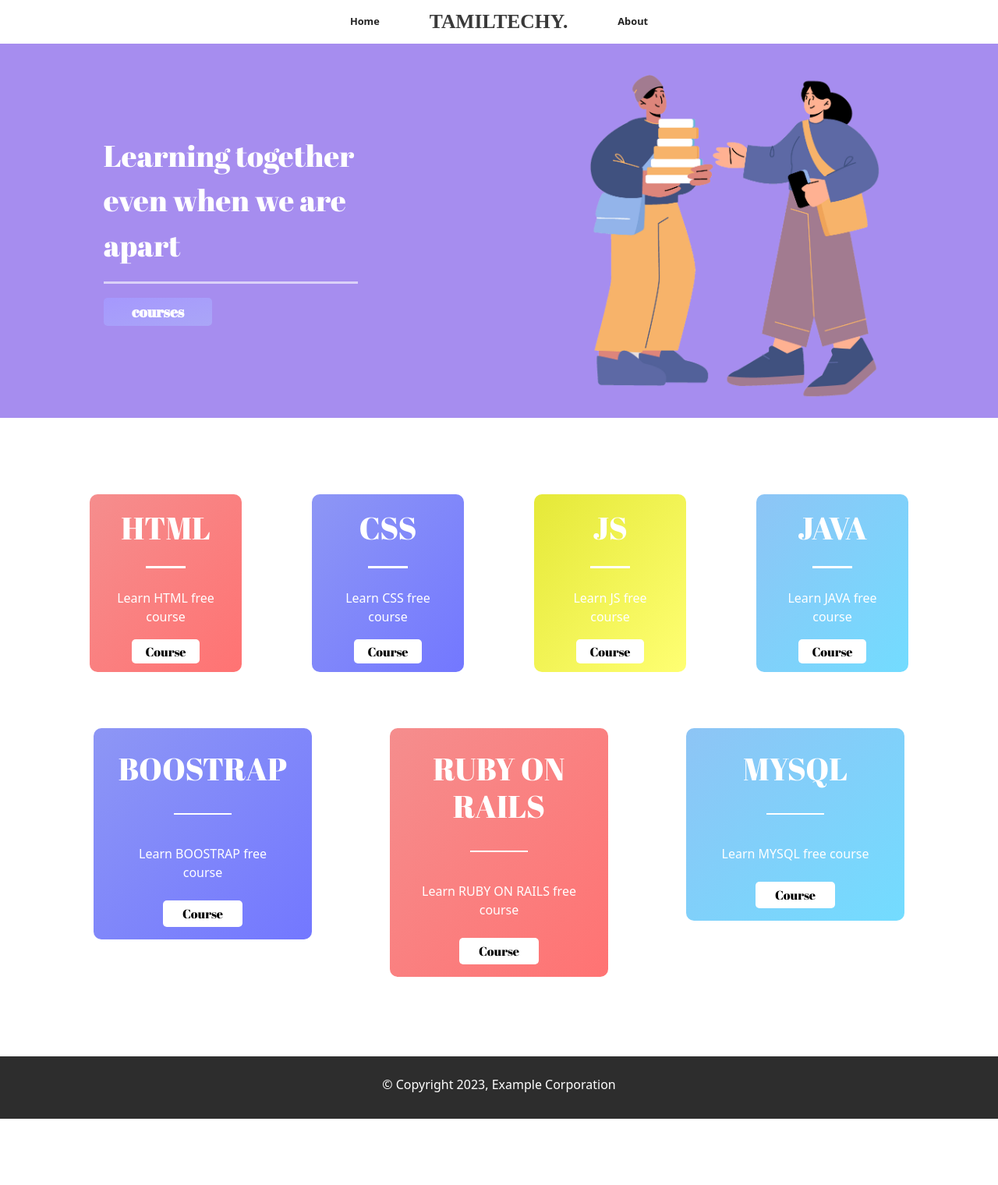
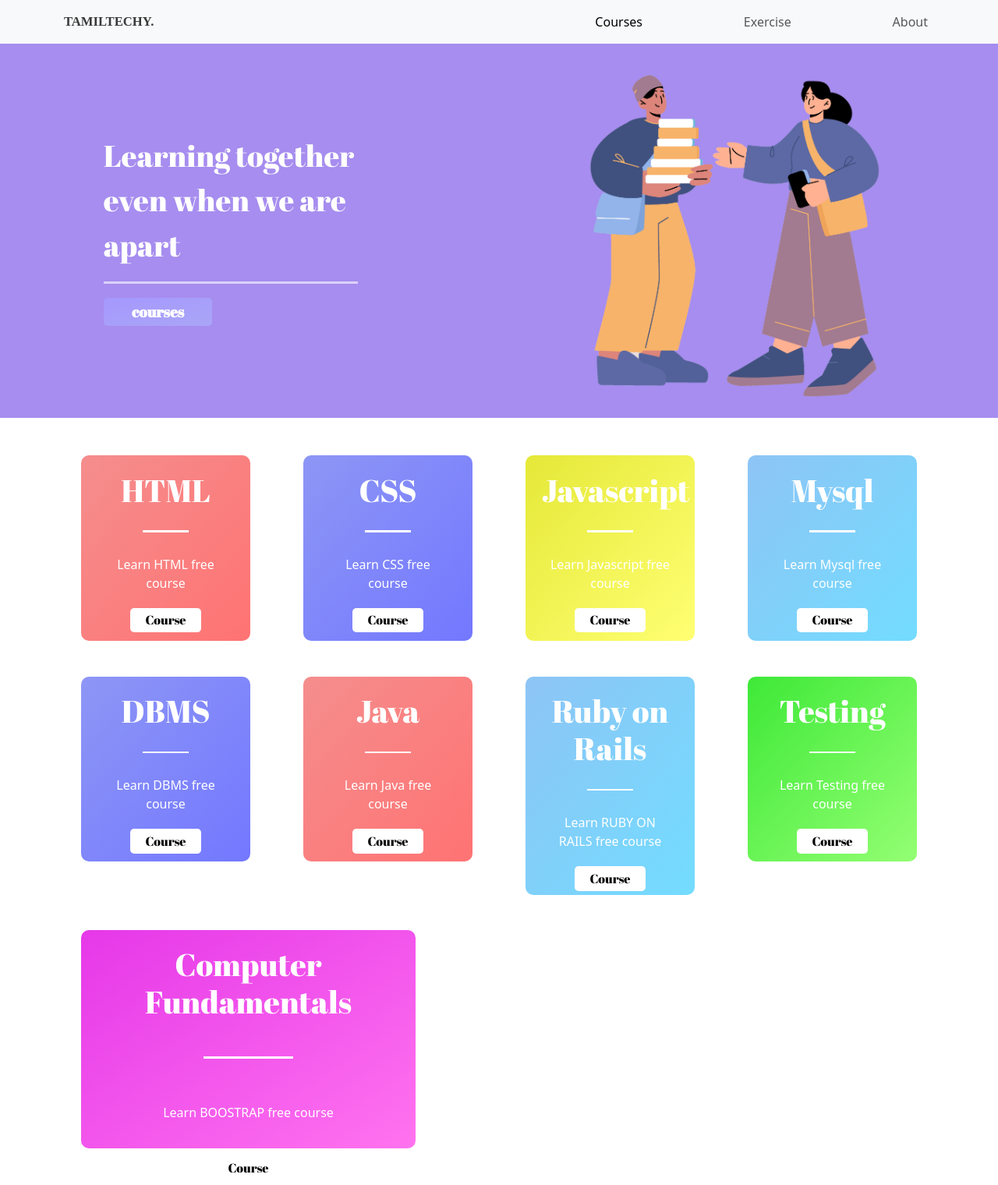
Before and after one commit to TamiltechyOrg/tamiltechy, a plain HTML site: page index.html in a window 1280 px wide. Shown: the top 1520 px of the page at 78% size. Before the commit the page ends 1435 px from the top, so only its background shows below. Drawn offline with nearby package versions, Linux system fonts and the light colour scheme; a web font is replaced by a local one.

Commit message:
Add files via upload

```diff
--- a/assets/css/style.css
+++ b/assets/css/style.css
@@ -64,9 +64,13 @@
 
   .logo{
     color: #393939;
-    font-size: 2vw;
+    font-size: 1.3vw;
     font-weight: bold;
     font-family: 'Gloock', serif;
+  }
+
+  .nav-menu-text{
+    margin-left: 50%;
   }
 
   @media only screen and (max-width: 600px) {
@@ -78,6 +82,11 @@
   .row-class{
     width: 100%;
     height: 100%;
+  }
+
+  .navbar-nav{
+    width: 100%;
+    justify-content: space-between;
   }
 
   .main-content{
@@ -94,7 +103,6 @@
   .center-text-content{
     color: #fff;
       width: 60%;
-      z-index: 100;
   }
 
   .image-div{
@@ -124,7 +132,11 @@
     rgba(174, 190, 255, 0.506)
   );
   font-weight: 700;
+  }
 
+  .nav-link{
+    font-weight: bolder;
+    font-size: 1vw;
   }
 
   .empty-cercile{
@@ -167,7 +179,7 @@
     width: 100%;
     min-height: 90vh;
     height: auto;
-    padding: 5%;
+    padding: 2%;
   }
 
   @media only screen and (max-width: 600px) {
@@ -179,7 +191,8 @@
 
   .course-card{
   border-radius: 10px;
-  margin: 5%;
+  min-height: 25vh;
+  max-height: 35vh;
   padding: 5%;
   z-index: 1000;
   cursor: pointer;
@@ -290,6 +303,25 @@
   );
   }
 
+  .cards-row:nth-child(2) .col-md:nth-child(4) .course-card{
+    background: linear-gradient(
+    to right bottom,
+    rgba(41, 230, 34, 0.9),
+    rgba(95, 255, 46, 0.671)
+  );
+  }
+
+  .cards-row:nth-child(3) .col-md:nth-child(1) .course-card{
+    width: 40%;
+    height: 60vh;
+    background: linear-gradient(
+    to right bottom,
+    rgba(227, 34, 230, 0.9),
+    rgba(255, 46, 231, 0.671)
+  );
+  padding: 0% 2%;
+  }
+
   .main-footer{
     background-color: rgb(45, 45, 45);
     width: 100%;
--- a/index.html
+++ b/index.html
@@ -35,13 +35,27 @@
   </head>
   <body class="main">
     <!-- Header -->
-    <header class="main-header">
-      <nav class="main-nav">
-        <div class="menu-title"><a href="">Home</a></div>
-        <div class="logo">TAMILTECHY.</div>
-        <div class="menu-title"><a href="">About</a></div>
+      <nav class="navbar navbar-expand-lg bg-body-tertiary">
+        <div class="container">
+          <div class="logo">TAMILTECHY.</div>
+          <button class="navbar-toggler" type="button" data-bs-toggle="collapse" data-bs-target="#navbarSupportedContent" aria-controls="navbarSupportedContent" aria-expanded="false" aria-label="Toggle navigation">
+            <span class="navbar-toggler-icon"></span>
+          </button>
+          <div class="collapse navbar-collapse nav-menu-text" id="navbarSupportedContent">
+            <ul class="navbar-nav me-auto mb-2 mb-lg-0">
+              <li class="nav-item">
+                <a class="nav-link active" aria-current="page" href="#">Courses</a>
+              </li>
+              <li class="nav-item">
+                <a class="nav-link" href="#">Exercise</a>
+              </li>
+              <li class="nav-item">
+                <a class="nav-link" href="#">About</a>
+              </li>
+            </ul>
+          </div>
+        </div>
       </nav>
-    </header>
 
     <!-- Main section -->
     <section class="container-fluid bannar-section">
@@ -55,7 +69,7 @@
           </div></div>
         </div>
         <div class="col-md image-div">
-          <img src="./assets/images/2112.w037.n003.99B.p1.99 (2).png" height="90%">
+          <img src="./assets/images/banner_image.png" height="90%">
         </div>
       </div>
     </section>
@@ -84,21 +98,21 @@
         <div class="col-md">
           <div class="course-card">
             <div class="course-title-div">
-              <h1>JS</h1>
+              <h1>Javascript</h1>
             </div>
             <div class="title-line"></div>
-            <div class="course-desc">Learn JS free course</div>
+            <div class="course-desc">Learn Javascript free course</div>
             <a href="./pages/js.html"><button>Course</button></a>
           </div>
         </div>
         <div class="col-md">
           <div class="course-card">
             <div class="course-title-div">
-              <h1>JAVA</h1>
+              <h1>Mysql</h1>
             </div>
             <div class="title-line"></div>
-            <div class="course-desc">Learn JAVA free course</div>
-            <a href="./pages/java.html"><button>Course</button></a>
+            <div class="course-desc">Learn Mysql free course</div>
+            <a href="./pages/mysql.html"><button>Course</button></a>
           </div>
         </div>
       </div>
@@ -106,17 +120,27 @@
         <div class="col-md">
           <div class="course-card">
             <div class="course-title-div">
-              <h1>BOOSTRAP</h1>
+              <h1>DBMS</h1>
             </div>
             <div class="title-line"></div>
-            <div class="course-desc">Learn BOOSTRAP free course</div>
-            <a href="./pages/boostrap.html"><button>Course</button></a>
+            <div class="course-desc">Learn DBMS free course</div>
+            <a href="./pages/html_page.html"><button>Course</button></a>
           </div>
         </div>
         <div class="col-md">
           <div class="course-card">
             <div class="course-title-div">
-              <h1>RUBY ON RAILS</h1>
+              <h1>Java</h1>
+            </div>
+            <div class="title-line"></div>
+            <div class="course-desc">Learn Java free course</div>
+            <a href="./pages/css.html"><button>Course</button></a>
+          </div>
+        </div>
+        <div class="col-md">
+          <div class="course-card">
+            <div class="course-title-div">
+              <h1>Ruby on Rails</h1>
             </div>
             <div class="title-line"></div>
             <div class="course-desc">Learn RUBY ON RAILS free course</div>
@@ -126,11 +150,23 @@
         <div class="col-md">
           <div class="course-card">
             <div class="course-title-div">
-              <h1>MYSQL</h1>
+              <h1>Testing</h1>
             </div>
             <div class="title-line"></div>
-            <div class="course-desc">Learn MYSQL free course</div>
+            <div class="course-desc">Learn Testing free course</div>
             <a href="./pages/mysql.html"><button>Course</button></a>
+          </div>
+        </div>
+      </div>
+      <div class="row cards-row">
+        <div class="col-md">
+          <div class="course-card">
+            <div class="course-title-div">
+              <h1>Computer Fundamentals</h1>
+            </div>
+            <div class="title-line"></div>
+            <div class="course-desc">Learn BOOSTRAP free course</div>
+            <a href="./pages/boostrap.html"><button>Course</button></a>
           </div>
         </div>
       </div>
```
Also changed, not shown: assets/images/banner_image.png (added).
